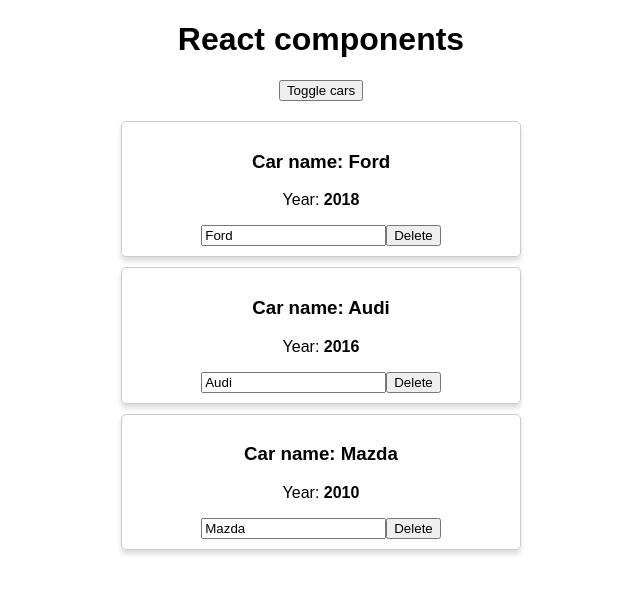
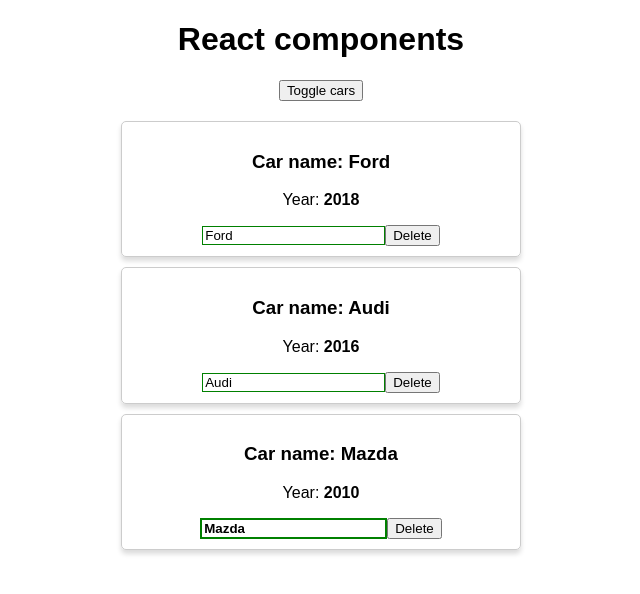
Before and after one commit to introkun/react-js-course, a React (Create React App) app: page / in a window 1280 px wide. Both pictures are taken after a click on the button "Toggle cars". Shown: the top 594 px of the page, without its empty margins (319-959 px from the left). Built offline with nearby package versions, Linux system fonts and the light colour scheme.

Commit message:
lesson 23 done

```diff
--- a/src/Car/Car.css
+++ b/src/Car/Car.css
@@ -5,3 +5,24 @@
     box-shadow: 0 4px 5px 0 rgba(0, 0, 0, .14);
     border-radius: 5px;
 }
+
+.input {
+
+}
+
+.input:active, .input:focus {
+    outline: none;
+}
+
+.input.green {
+    border: 1px solid green;
+}
+
+.input.red {
+    border: 1px solid red;
+}
+
+.input.bold {
+    border: 2px solid green;
+    font-weight: bold;
+}
--- a/src/Car/Car.js
+++ b/src/Car/Car.js
@@ -1,13 +1,29 @@
 import React from 'react';
 import './Car.css'
 
-const car = props => (
+const car = props => {
+  const inputClasses = ['input']
+
+  if (props.name)
+    inputClasses.push('green')
+  else
+    inputClasses.push('red')
+
+  if (props.name.length > 4)
+    inputClasses.push('bold')
+
+  return (
   <div className="Car">
     <h3>Car name: {props.name}</h3>
     <p>Year: <strong>{props.year}</strong></p>
-    <input type="text" onChange={props.onNameChange} value={props.name} />
+    <input
+      type="text"
+      onChange={props.onNameChange}
+      value={props.name}
+      className={inputClasses.join(' ')} />
     <button onClick={props.onDelete}>Delete</button>
   </div>
-)
+  )
+}
 
 export default car
```
